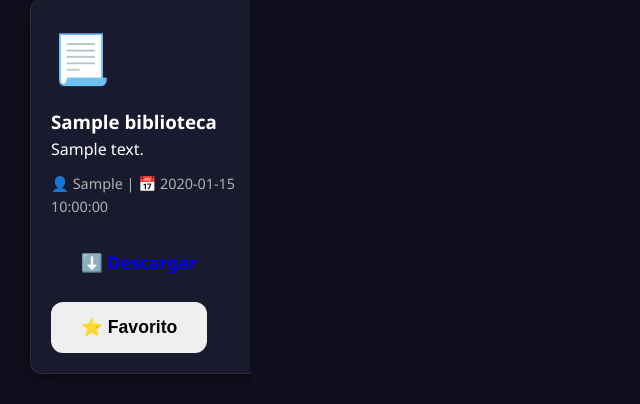
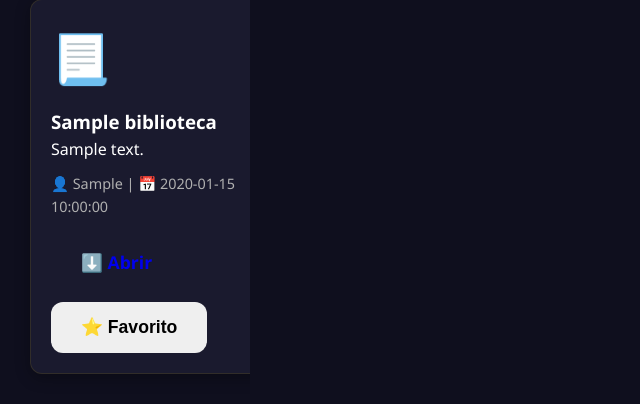
Before and after one commit to eray1324/Nobiru-0.2, a Flask app: page /biblioteca in a window 1280 px wide. Shown: the part 611-1015 px from the top of the page, without its empty margins (0-640 px from the left). Run offline with Flask 3, Linux system fonts and the light colour scheme; the visitor is signed in with stand-in values (Sample User, id 1); tables that the repository leaves empty hold one stand-in row (values such as "Sample post").

Commit message:
Update biblioteca.html

```diff
--- a/templates/biblioteca.html
+++ b/templates/biblioteca.html
@@ -142,9 +142,12 @@
                     <p>{{ archivo.descripcion }}</p>
                     <p class="autor-fecha">👤 {{ archivo.autor }} | 📅 {{ archivo.fecha_creacion }}</p>
                     <div class="botones-archivo">
-                        <a href="{{ url_for('descargar_archivo', nombre_archivo=archivo.url_archivo) }}"
+                      <a href="{{ archivo.url_archivo }}"
+   target="_blank"
    class="btn btn-grande">
-    ⬇️ Descargar
+
+    ⬇️ Abrir
+
 </a>
                         <button class="btn btn-grande"
         onclick="agregarFavorito('pdf', {{ archivo.id }})">
```
